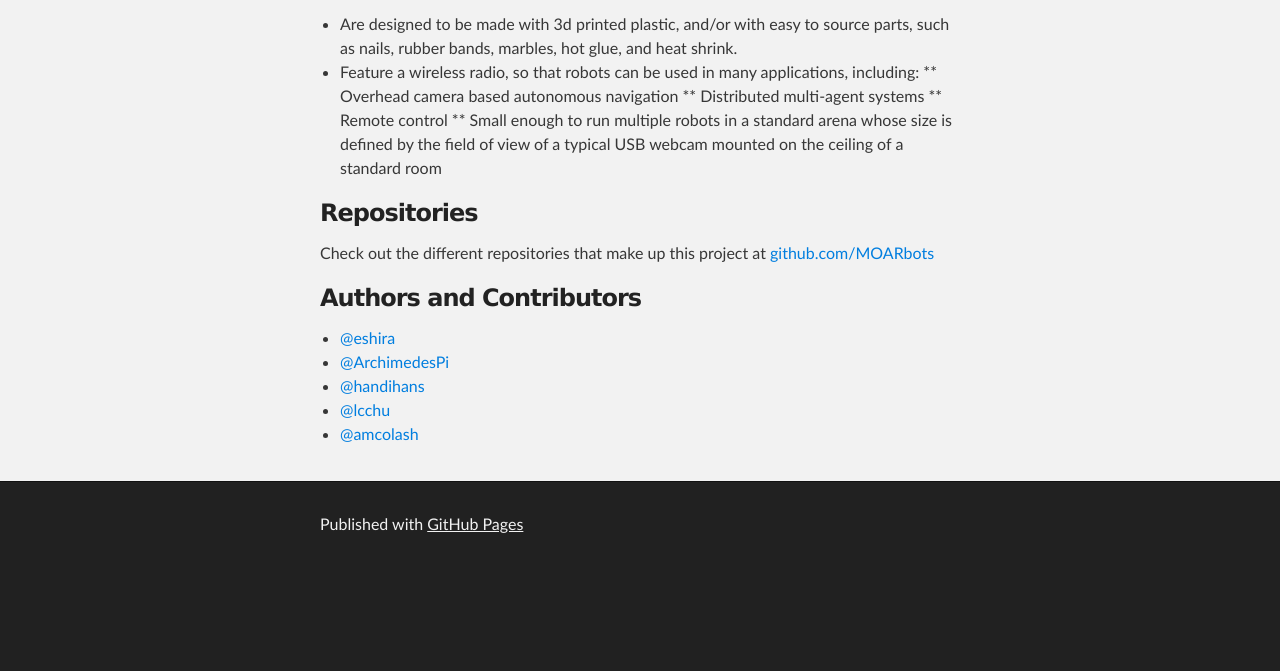
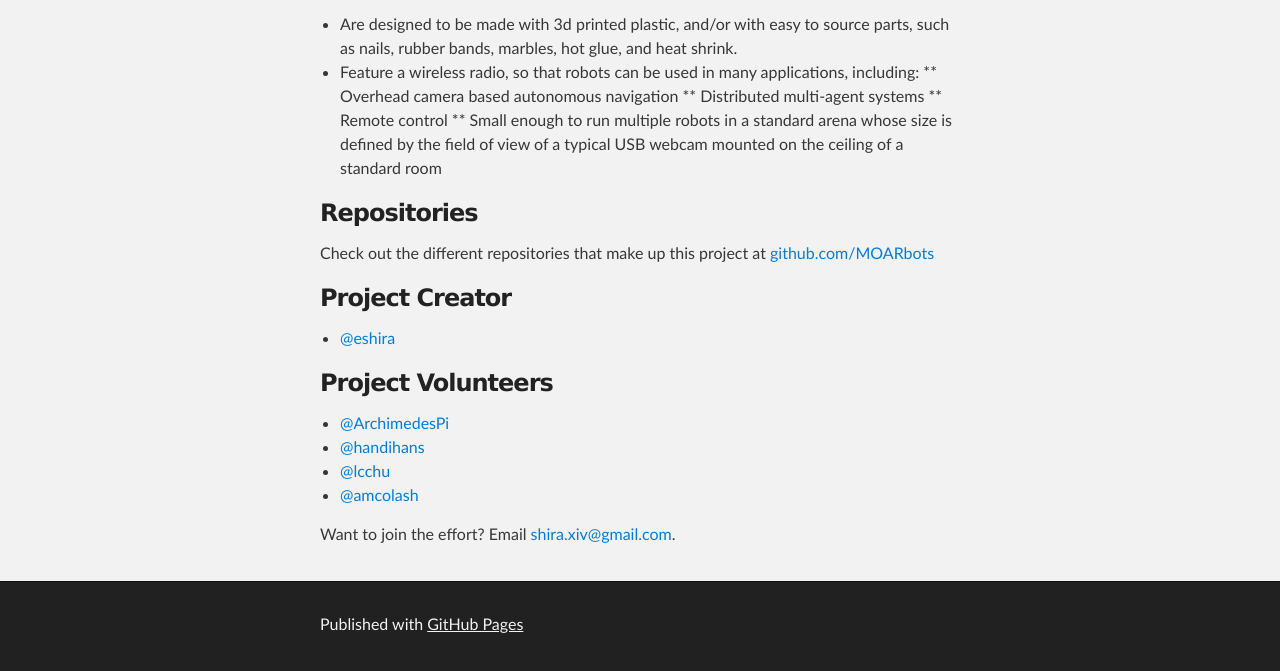
Before and after one commit to MOARbots/moarbots.github.io, a plain HTML site: page index.html in a window 1280 px wide. Shown: the part 1184-1855 px from the top of the page. Before the commit the page ends 1755 px from the top, so only its background shows below. Drawn offline with Linux system fonts and the light colour scheme.

Commit message:
Replace master branch with page content via GitHub

```diff
--- a/index.html
+++ b/index.html
@@ -57,15 +57,23 @@
 <p>Check out the different repositories that make up this project at <a href="https://github.com/MOARbots/">github.com/MOARbots</a></p>
 
 <h3>
-<a id="authors-and-contributors" class="anchor" href="#authors-and-contributors" aria-hidden="true"><span class="octicon octicon-link"></span></a>Authors and Contributors</h3>
+<a id="project-creator" class="anchor" href="#project-creator" aria-hidden="true"><span class="octicon octicon-link"></span></a>Project Creator</h3>
 
 <ul>
 <li><a href="https://github.com/eshira" class="user-mention">@eshira</a></li>
+</ul>
+
+<h3>
+<a id="project-volunteers" class="anchor" href="#project-volunteers" aria-hidden="true"><span class="octicon octicon-link"></span></a>Project Volunteers</h3>
+
+<ul>
 <li><a href="https://github.com/ArchimedesPi" class="user-mention">@ArchimedesPi</a></li>
 <li><a href="https://github.com/handihans" class="user-mention">@handihans</a></li>
 <li><a href="https://github.com/lcchu" class="user-mention">@lcchu</a></li>
 <li><a href="https://github.com/amcolash" class="user-mention">@amcolash</a></li>
 </ul>
+
+<p>Want to join the effort? Email <a href="mailto:shira.xiv@gmail.com">shira.xiv@gmail.com</a>.</p>
       </section>
     </div>
 
```
Also changed, not shown: params.json (+1 -1 lines).
